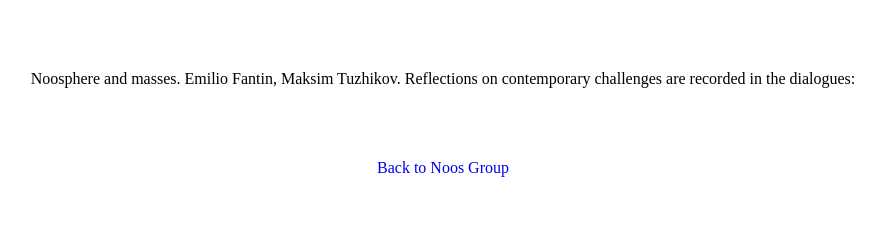
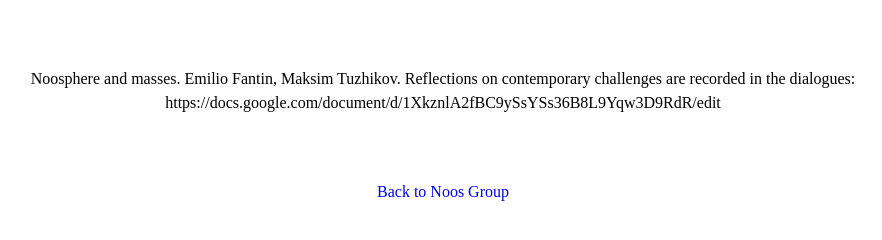
Before and after one commit to indexmod/noos, a plain HTML site: page blog.html in a window 1280 px wide. Shown: the part 90-330 px from the top of the page, without its empty margins (197-1079 px from the left). Drawn offline with Linux system fonts and the light colour scheme; a web font is replaced by a local one.

Commit message:
Update blog.html

```diff
--- a/blog.html
+++ b/blog.html
@@ -102,7 +102,7 @@
 
 Emilio Fantin, Maksim Tuzhikov.
 
-Reflections on contemporary challenges are recorded in the dialogues:
+Reflections on contemporary challenges are recorded in the dialogues: https://docs.google.com/document/d/1XkznlA2fBC9ySsYSs36B8L9Yqw3D9RdR/edit
 </p>
 <br>
 <a href="/index">Back to Noos Group</a></li>
```
